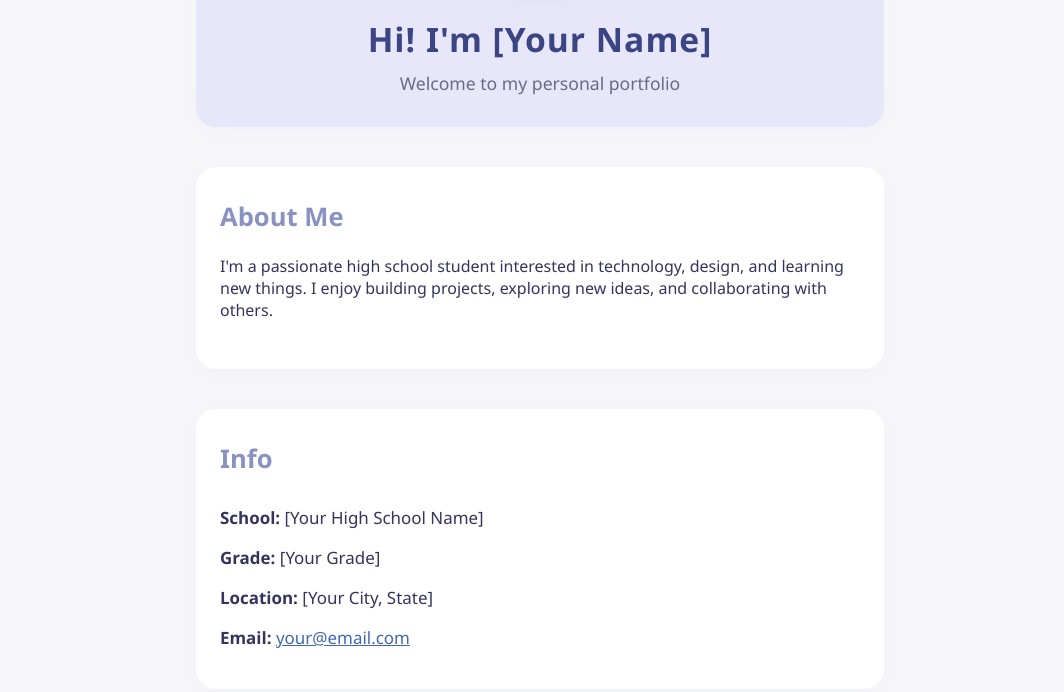
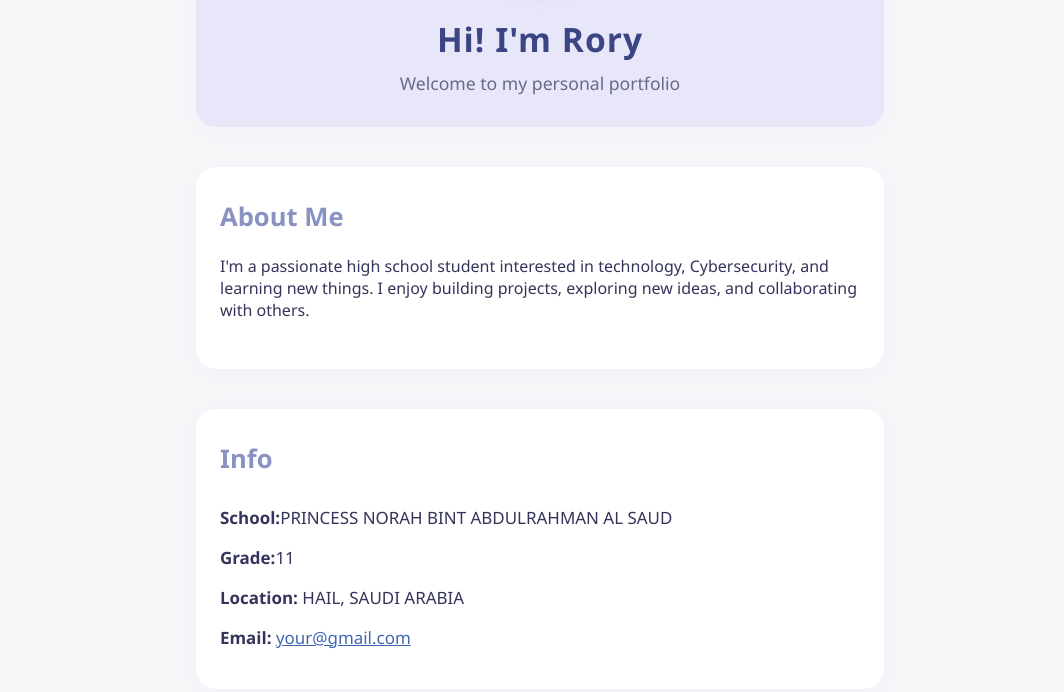
Before and after one commit to Urlul/mlh-Rory, a plain HTML site: page index.html in a window 1280 px wide. Shown: the part 276-968 px from the top of the page, without its empty margins (100-1164 px from the left). Drawn offline with Linux system fonts and the light colour scheme.

Commit message:
index.html

```diff
--- a/index.html
+++ b/index.html
@@ -3,7 +3,7 @@
 <head>
   <meta charset="UTF-8" />
   <meta name="viewport" content="width=device-width, initial-scale=1.0"/>
-  <title>Student Portfolio</title>
+  <title>Rory's Portfolio</title>
   <link rel="stylesheet" href="styles.css"/>
 </head>
 <body>
@@ -26,7 +26,7 @@
     <!-- Hero Section with Avatar -->
     <section class="hero" id="home">
       <img src="avatar.png" alt="Avatar" class="avatar"/>
-      <h1>Hi! I'm [Your Name]</h1>
+      <h1>Hi! I'm Rory</h1>
       <p>Welcome to my personal portfolio</p>
     </section>
 
@@ -34,7 +34,7 @@
     <section class="section" id="about">
       <h2>About Me</h2>
       <p>
-        I'm a passionate high school student interested in technology, design, and learning new things. I enjoy building projects, exploring new ideas, and collaborating with others.
+        I'm a passionate high school student interested in technology, Cybersecurity, and learning new things. I enjoy building projects, exploring new ideas, and collaborating with others.
       </p>
     </section>
 
@@ -42,10 +42,10 @@
     <section class="section" id="info">
       <h2>Info</h2>
       <ul class="info-list">
-        <li><strong>School:</strong> [Your High School Name]</li>
-        <li><strong>Grade:</strong> [Your Grade]</li>
-        <li><strong>Location:</strong> [Your City, State]</li>
-        <li><strong>Email:</strong> <a href="mailto:your@email.com">your@email.com</a></li>
+        <li><strong>School:</strong>PRINCESS NORAH BINT ABDULRAHMAN AL SAUD</li>
+        <li><strong>Grade:</strong>11</li>
+        <li><strong>Location:</strong> HAIL, SAUDI ARABIA</li>
+        <li><strong>Email:</strong> <a href="Iravn125@Gmail.com">your@gmail.com</a></li>
       </ul>
     </section>
 
```
